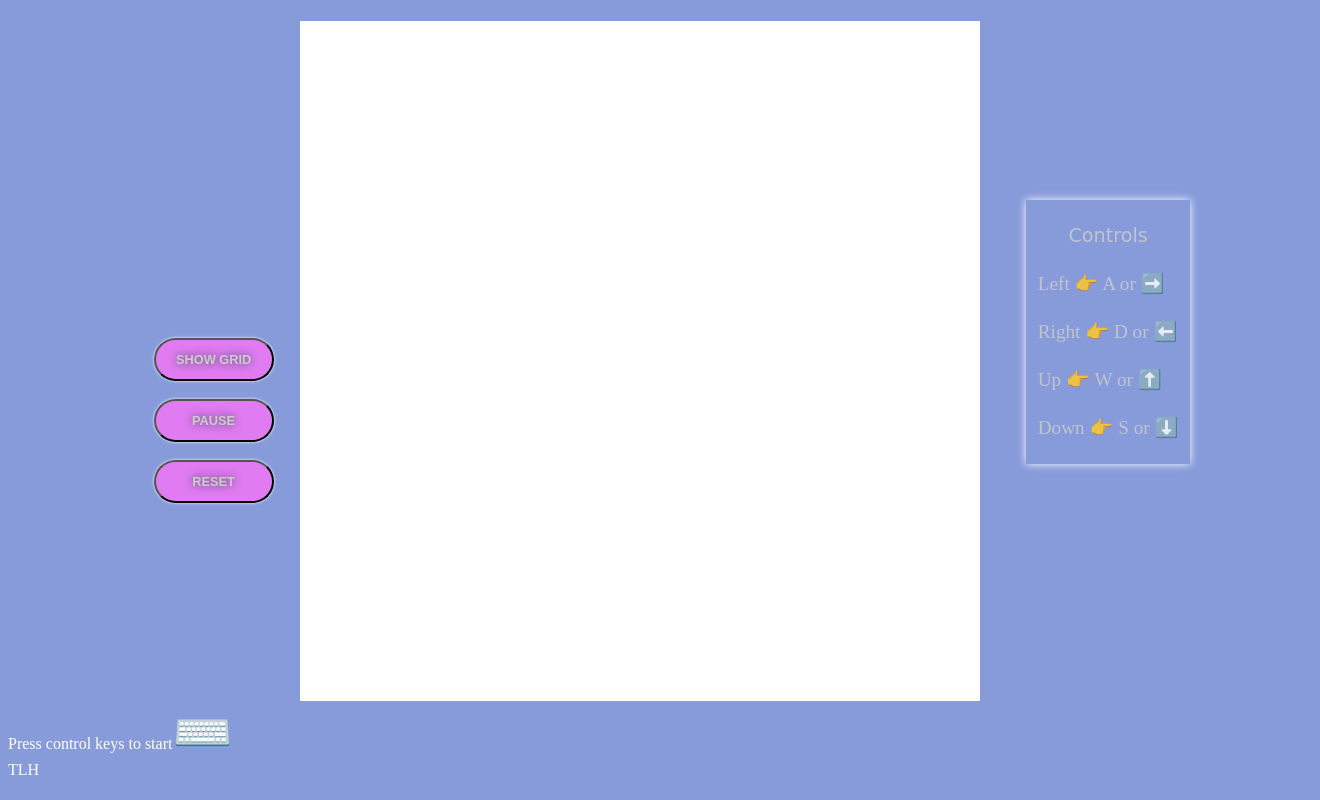
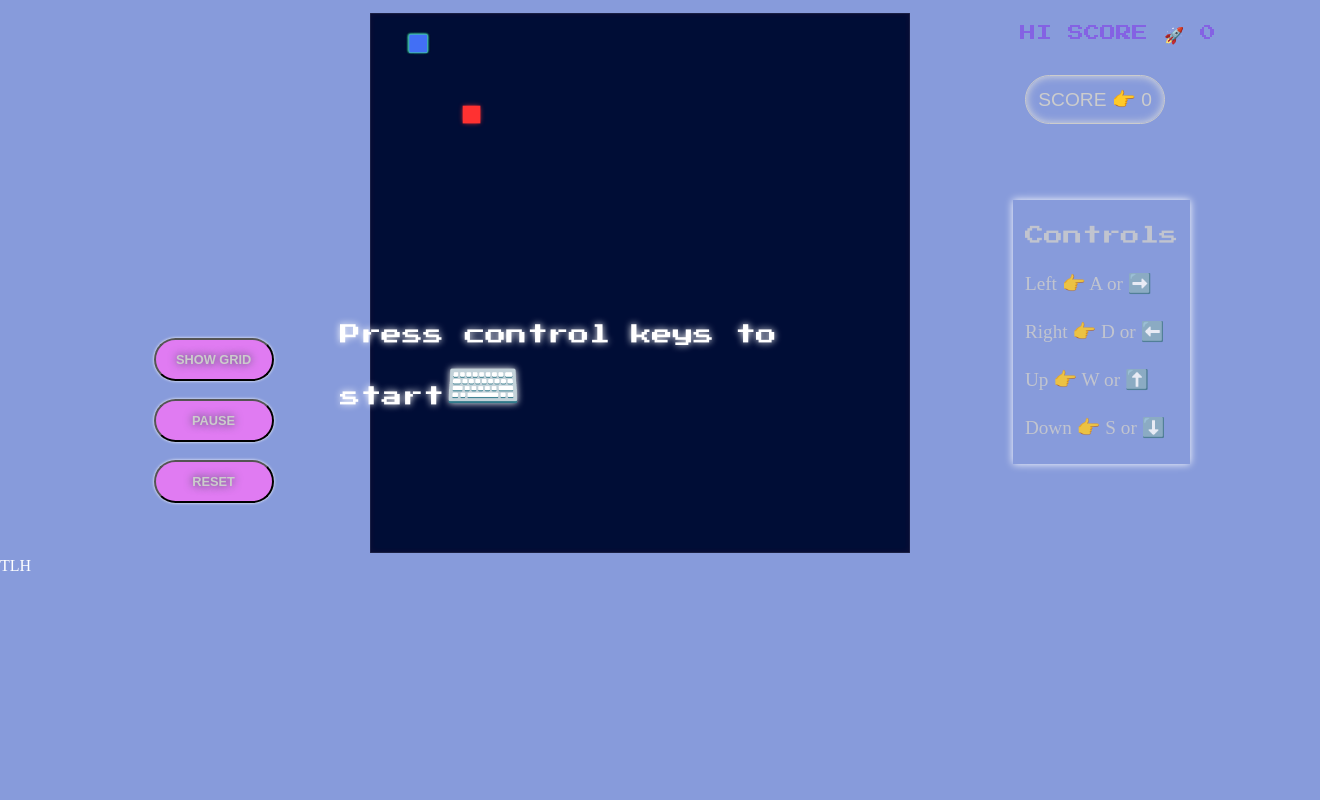
Before and after one commit to Krtresi/web_bl2, a plain HTML site: page snakeg/index.html in a window 1280 px wide. Shown: the whole page, 1320 px wide, since content can reach past the window. Drawn offline with Linux system fonts and the light colour scheme.

Commit message:
error correction

```diff
--- a/snakeg/index.js
+++ b/snakeg/index.js
@@ -3,7 +3,7 @@
   const ctx = canvas.getContext("2d");
 
   // canvas size
-    const canvasSize = 680;
+  const canvasSize = 540;
   const w = (canvas.width = canvasSize);
   const h = (canvas.height = canvasSize);
   const canvasFillColor = "#000d36";
@@ -24,7 +24,6 @@
       localStorage.setItem("highScore", score);
     highScoreEl.innerHTML = `HI SCORE 🚀 ${localStorage.getItem("highScore")}`;
   };
-})();
 
   // frame rate
   const frameRate = 9.5;
@@ -34,7 +33,7 @@ const pGrid = 4;
   // grid width
   const grid_line_len = canvasSize - 2 * pGrid;
   //  cell count
-const cellCount = 44;
+  const cellCount = 30;
   // cell size
   const cellSize = grid_line_len / cellCount;
 
@@ -86,7 +85,7 @@ class Tail {
         cellSize
       );
     }
-};
+  }
 
   const food = {
     x: 5,
@@ -104,7 +103,6 @@ const food = {
       );
     },
   };
-
 
   // this will set canvas style
   const setCanvas = () => {
@@ -152,6 +150,7 @@ const updateSnakePosition = () => {
     head.x += head.vX;
     head.y += head.vY;
   };
+
   const changeDir = (e) => {
     let key = e.keyCode;
 
@@ -184,6 +183,7 @@ const changeDir = (e) => {
       return;
     }
   };
+
   const foodCollision = () => {
     let foodCollision = false;
     snakeParts.forEach((part) => {
@@ -198,6 +198,7 @@ const foodCollision = () => {
       tailLength++;
     }
   };
+
   const isGameOver = () => {
     let gameOver = false;
 
@@ -218,6 +219,7 @@ const isGameOver = () => {
 
     return gameOver;
   };
+
   const showGameOver = () => {
     const text = document.createElement("div");
     text.setAttribute("id", "game_over");
@@ -225,3 +227,68 @@ const showGameOver = () => {
     const body = document.querySelector("body");
     body.appendChild(text);
   };
+
+  addEventListener("keydown", changeDir);
+
+  const PlayButton = (show) => {
+    if (!show) {
+      playEl.style.display = "none";
+    } else {
+      playEl.style.display = "block";
+    }
+  };
+
+  const pauseGame = () => {
+    gameActive = false;
+    if(!gameActive) {
+      pauseEl.removeAttribute('class');
+      pauseEl.setAttribute('class', 'pause-not-active')
+    }
+    if (!isGameOver()) PlayButton(true);
+  };
+
+  pauseEl.addEventListener("click", pauseGame);
+
+  let showGrid = false;
+
+  // this will initiate all
+  const animate = () => {
+    setCanvas();
+    if (showGrid) drawGrid();
+    drawSnake();
+    food.draw();
+    if (gameActive) {
+      PlayButton(false);
+      pauseEl.removeAttribute('class');
+      pauseEl.setAttribute('class','pause-active');
+      updateSnakePosition();
+      if (isGameOver()) {
+        showGameOver();
+        PlayButton(false);
+        return;
+      }
+    }
+    setScore();
+    foodCollision();
+    setTimeout(animate, 1000 / frameRate);
+  };
+
+  const resetGame = () => {
+    location.reload();
+  };
+
+  resetEl.addEventListener("click", resetGame);
+
+  const toggleGrid = () => {
+    if (!showGrid) {
+      showGrid = true;
+      showGridEl.innerHTML = `Hide Grid`
+      return;
+    }
+    showGrid = false;
+    showGridEl.innerHTML=`Show Grid`
+  };
+
+  showGridEl.addEventListener("click", toggleGrid);
+  animate();
+})();
--- a/snakeg/style.css
+++ b/snakeg/style.css
@@ -1,10 +1,21 @@
-/* базові стилі для гри */
+@import url("https://fonts.googleapis.com/css2?family=Press+Start+2P&display=swap");
+
+:root {
+    overflow: hidden;
+}
+
+* {
+    margin: 0;
+    padding: 0;
+    box-sizing: border-box;
+    outline: none;
+}
+
 body {
     background: #879bdb;
     color: white;
 }
 
-/* стилі для канви гри */
 #canvas {
     background: #fff;
     margin-left: 50%;
@@ -12,7 +23,38 @@ body {
     transform: translateX(-50%);
 }
 
-/* стилі для елементів керування */
+#game_over {
+    position: absolute;
+    top: 38%;
+    left: 50%;
+    transform: translateX(-50%);
+    font-size: 3em;
+    text-transform: uppercase;
+    font-family: "Press Start 2P", cursive;
+}
+
+#score {
+    position: absolute;
+    font-size: larger;
+    top: 75px;
+    right: 9%;
+    text-transform: uppercase;
+    font-family: Arial, Helvetica, sans-serif;
+    border: 1px solid #cccccc;
+    padding: 12px;
+    border-radius: 25px;
+    box-shadow: inset 0 0 8px rgb(221, 221, 221);
+    color: #cccccc;
+}
+
+#high-score {
+    position: absolute;
+    top: 25px;
+    right: 5%;
+    color: rgb(132, 98, 227);
+    font-family: "Press Start 2P", cursive;
+}
+
 #controls {
     position: absolute;
     top: 40%;
@@ -37,7 +79,6 @@ body {
     font-family: "Press Start 2P", cursive;
 }
 
-/* стилі для кнопок керування */
 #reset,
 #show-grid,
 .pause-active {
@@ -75,3 +116,29 @@ body {
     box-shadow: 0 0 12px rgb(208, 218, 208);
     color: rgb(98, 101, 92);
 }
+
+#play {
+    position: absolute;
+    top: 38%;
+    left: 50%;
+    transform: translateX(-50%);
+    font-family: "Press Start 2P", cursive;
+    font-size: 1.3em;
+    padding: 20px;
+    color: rgb(255, 255, 255);
+    animation: animate-play 1.4s linear infinite;
+}
+
+@keyframes animate-play {
+    0% {
+        text-shadow: 0 0 4px rgb(255, 255, 255);
+    }
+
+    50% {
+        text-shadow: 0 0 8px rgb(255, 255, 255);
+    }
+
+    100% {
+        text-shadow: 0 0 4px rgb(255, 255, 255);
+    }
+}
```
Lines whose indentation alone changed are shown as unchanged.
